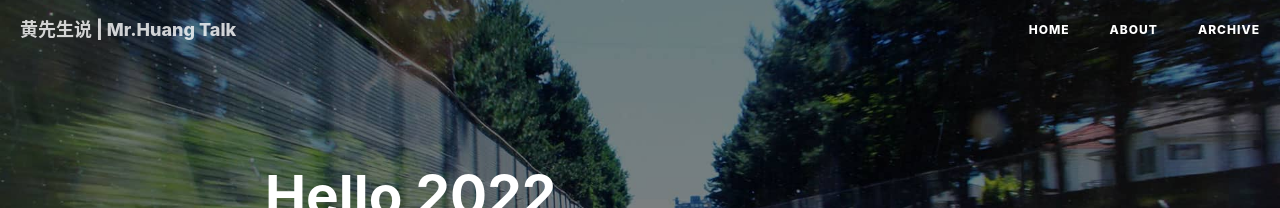
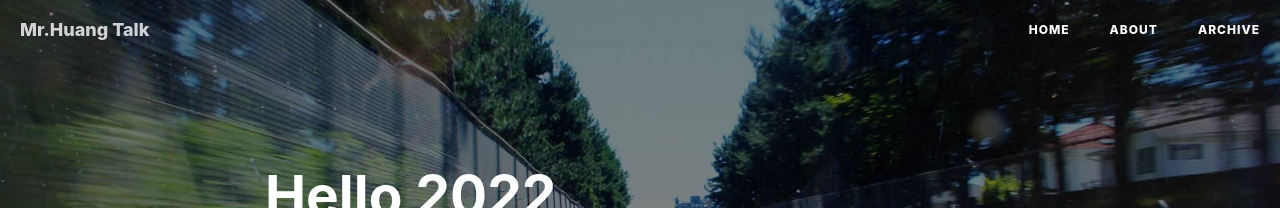
Before and after one commit to MrHuangTalk/MrHuangTalk.github.io, a Jekyll site: the page built from _posts/2022-01-13-hello-2022.md, in a window 1280 px wide. Shown: the top 208 px of the page. Built offline with Jekyll 4.4.1, drawn with Linux system fonts in a browser that asks for light colours; nearby versions of some CDN libraries; comment, search, counter and statistics services are not loaded.

Commit message:
modify tag

```diff
--- a/_config.yml
+++ b/_config.yml
@@ -1,5 +1,5 @@
 # Site settings
-title: 黄先生说 | Mr.Huang Talk
+title: Mr.Huang Talk
 SEOTitle: 黄先生说 | Mr.Huang Talk
 header-img: img/home-bg.jpg
 email: yellowwee@gmail.com
--- a/_posts/2022-01-13-hello-2022.markdown
+++ b/_posts/2022-01-13-hello-2022.md
@@ -6,7 +6,10 @@ date:       2022-01-13 10:00:00
 author:     "HuangWei"
 header-img: "img/post-bg-2022.jpg"
 catalog: true
-ttags: [Life, Career]
+ttags:
+    - Life
+    - Career
+
 ---
 
 > "想象一下，为了拥有美好的生活，你必须穿越一片危险的丛林。你可以安全的留在原地，过着普通的生活；也可以冒险穿越丛林，拿到你梦寐以求的奖励。花点时间想想这事，因为无论其形式如何，都是我们所有人都必须做出的选择。"  ——Ray Dalio
```
